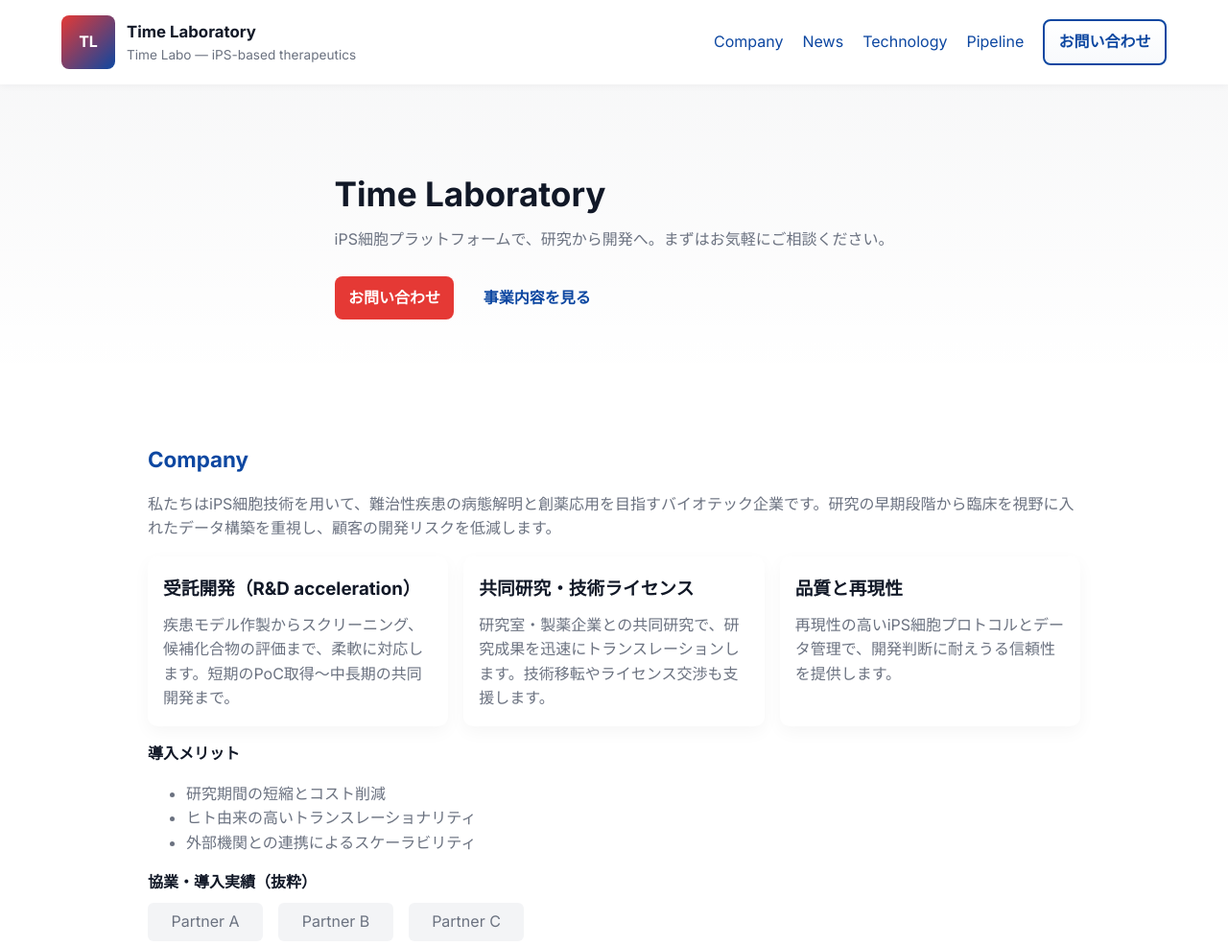
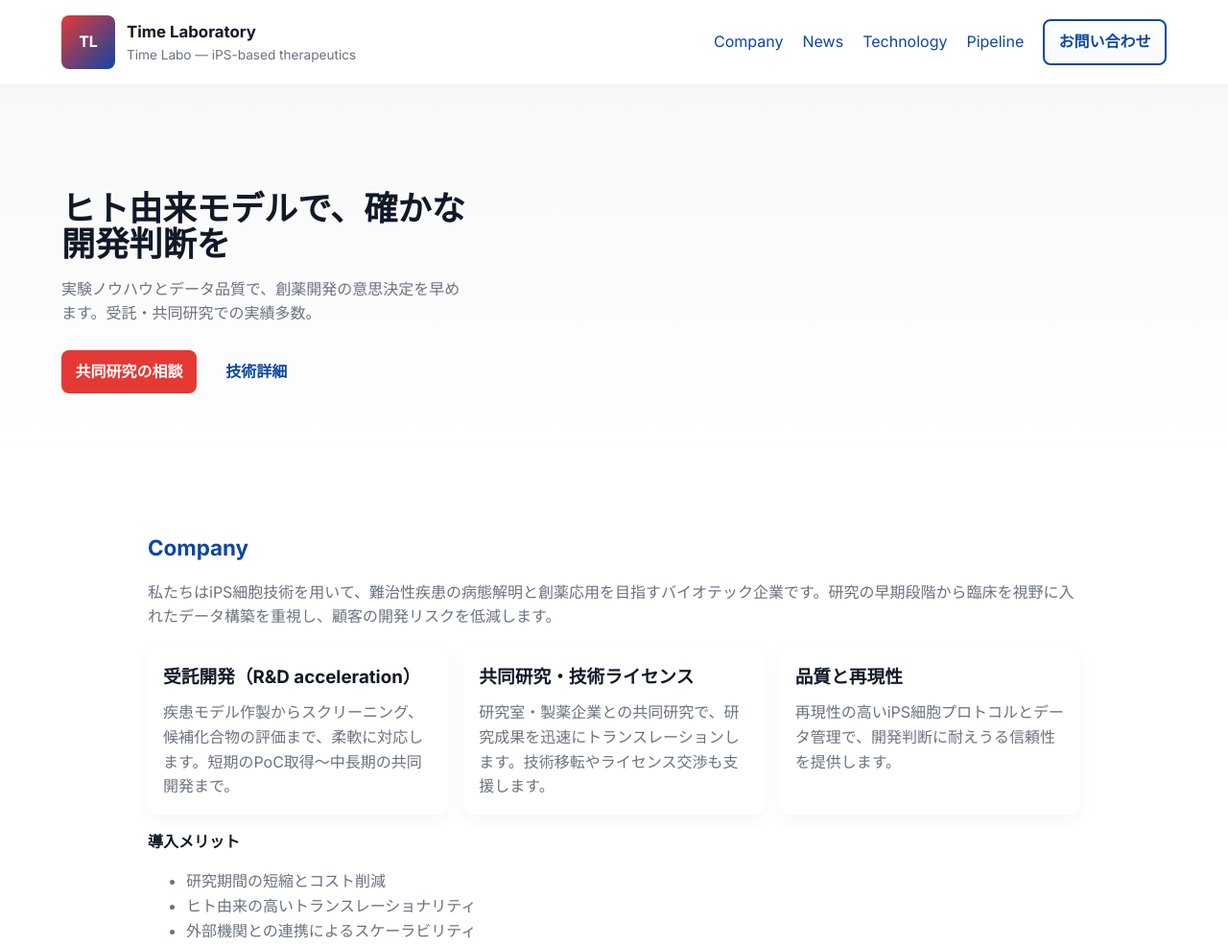
Before and after one commit to timelabo/timelabo.github.io, a plain HTML site: page index.html in a window 1280 px wide. Shown: the top 986 px of the page at 96% size. Drawn offline with Linux system fonts and the light colour scheme.

Commit message:
Update index.html

```diff
--- a/index.html
+++ b/index.html
@@ -132,17 +132,28 @@
     </nav>
   </header>
 
-  <section class="hero hero-simple" id="hero">
+ <section class="hero hero-lab" id="hero">
+  <div class="hero-overlay"></div>
   <div class="hero-inner">
-    <div class="hero-copy center">
-      <h1>Time Laboratory</h1>
-      <p class="lead">iPS細胞プラットフォームで、研究から開発へ。まずはお気軽にご相談ください。</p>
+    <div class="hero-copy">
+      <h1>ヒト由来モデルで、確かな開発判断を</h1>
+      <p class="lead">実験ノウハウとデータ品質で、創薬開発の意思決定を早めます。受託・共同研究での実績多数。</p>
       <div class="buttons">
-        <a class="btn btn-primary" href="mailto:info@timelabo.example">お問い合わせ</a>
-        <a class="btn" href="#company">事業内容を見る</a>
+        <a class="btn btn-primary" href="mailto:info@timelabo.example">共同研究の相談</a>
+        <a class="btn" href="#technology">技術詳細</a>
       </div>
     </div>
   </div>
+
+  <!-- For CSS-only fallback, decorative SVG circles (cell-like) -->
+  <svg class="cell-pattern" viewBox="0 0 1200 400" preserveAspectRatio="xMidYMid slice" aria-hidden>
+    <defs>
+      <radialGradient id="g1"><stop offset="0" stop-color="#ffffff" stop-opacity="0.06"/><stop offset="1" stop-color="#ffffff" stop-opacity="0"/></radialGradient>
+    </defs>
+    <circle cx="200" cy="120" r="80" fill="url(#g1)"/>
+    <circle cx="520" cy="80" r="110" fill="url(#g1)"/>
+    <circle cx="900" cy="180" r="90" fill="url(#g1)"/>
+  </svg>
 </section>
 
   <main>
```
